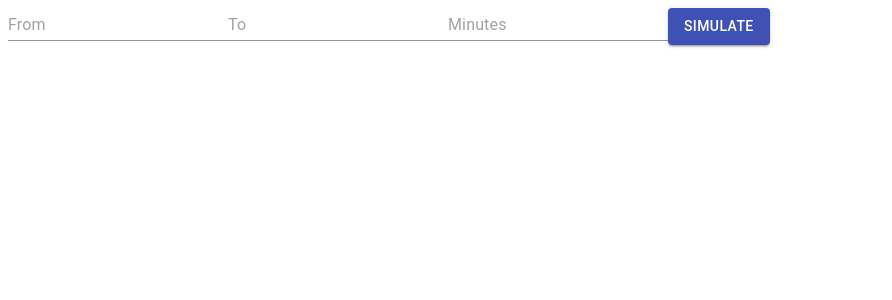
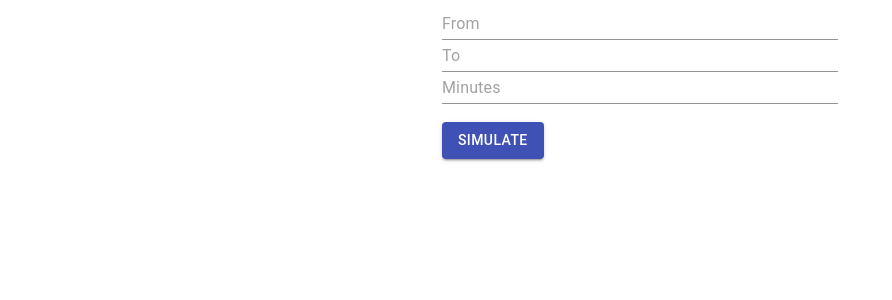
Before and after one commit to tiago-sn/mui-tampletes, a React app: page / in a window 1280 px wide. Shown: the top 300 px of the page, without its empty margins (0-892 px from the left). Built offline with nearby package versions, Linux system fonts and the light colour scheme.

Commit message:
Add <Container /> and fix uncontrolled component error.

```diff
--- a/src/components/Form/index.tsx
+++ b/src/components/Form/index.tsx
@@ -1,5 +1,5 @@
 import React from 'react';
-import { Input, Button } from '@material-ui/core';
+import { Input, Button, Container } from '@material-ui/core';
 
 interface IProps {
   onInputChange: (
@@ -17,16 +17,16 @@ const SimulationPanel: React.FC<IProps> = ({
   onInputChange,
   onSimulate,
   formState: { from, to, minutes }
-}) => {
-  return (
-    <>
+}) => (
+  <Container maxWidth="xs">
     <Input
       type="number"
       name="from"
       placeholder="From"
       required
       onChange={onInputChange}
-        value={from ? from : null}
+      value={from ? from : ''}
+      fullWidth
     />
     <Input
       type="number"
@@ -34,7 +34,8 @@ const SimulationPanel: React.FC<IProps> = ({
       placeholder="To"
       required
       onChange={onInputChange}
-        value={to ? to : null}
+      value={to ? to : ''}
+      fullWidth
     />
     <Input
       type="number"
@@ -42,13 +43,15 @@ const SimulationPanel: React.FC<IProps> = ({
       placeholder="Minutes"
       required
       onChange={onInputChange}
-        value={minutes ? minutes : null}
+      value={minutes ? minutes : ''}
+      fullWidth
     />
+    <br />
+    <br />
     <Button color="primary" variant="contained" onClick={onSimulate}>
       Simulate
     </Button>
-    </>
+  </Container>
 );
-};
 
 export default SimulationPanel;
```
Lines whose indentation alone changed are shown as unchanged.
